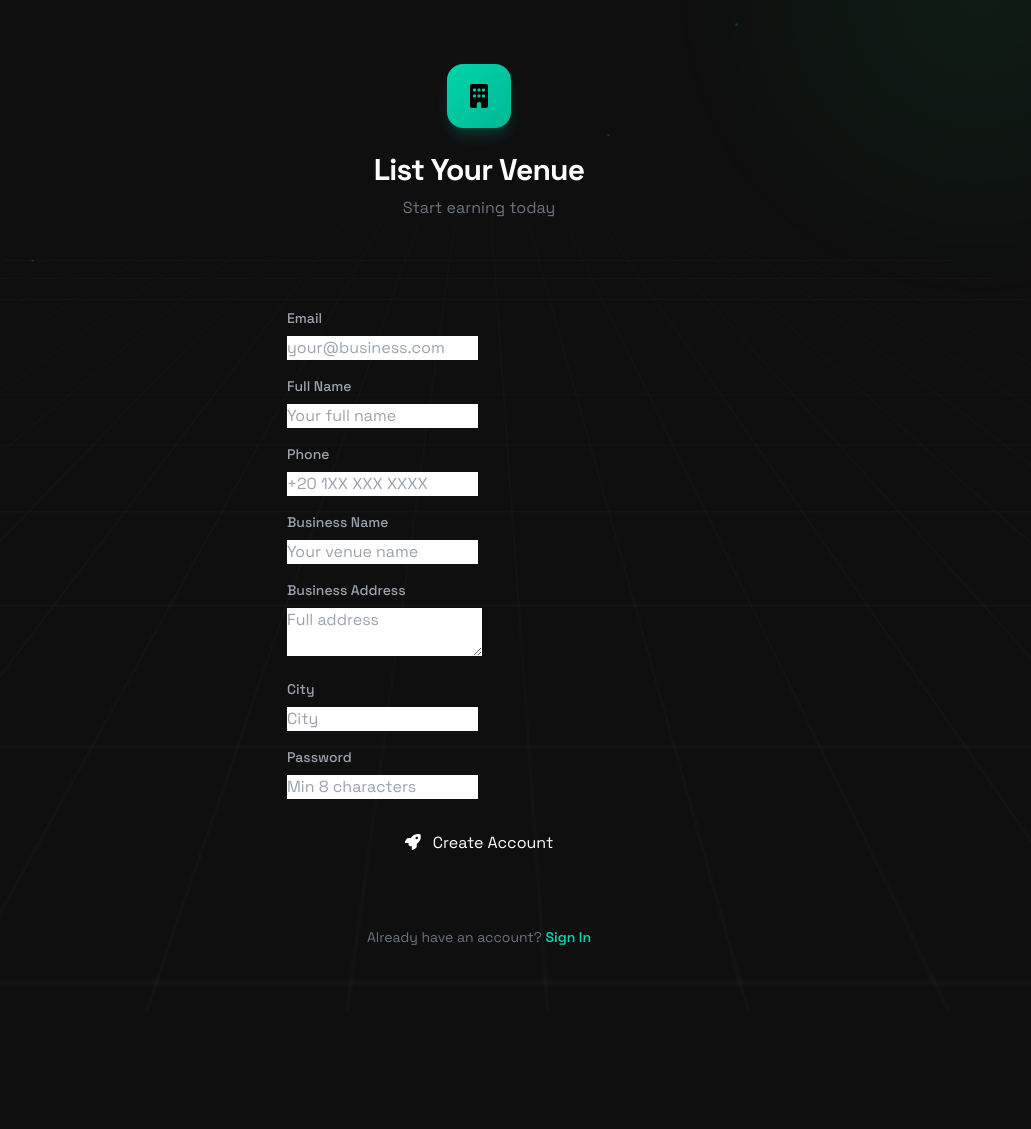
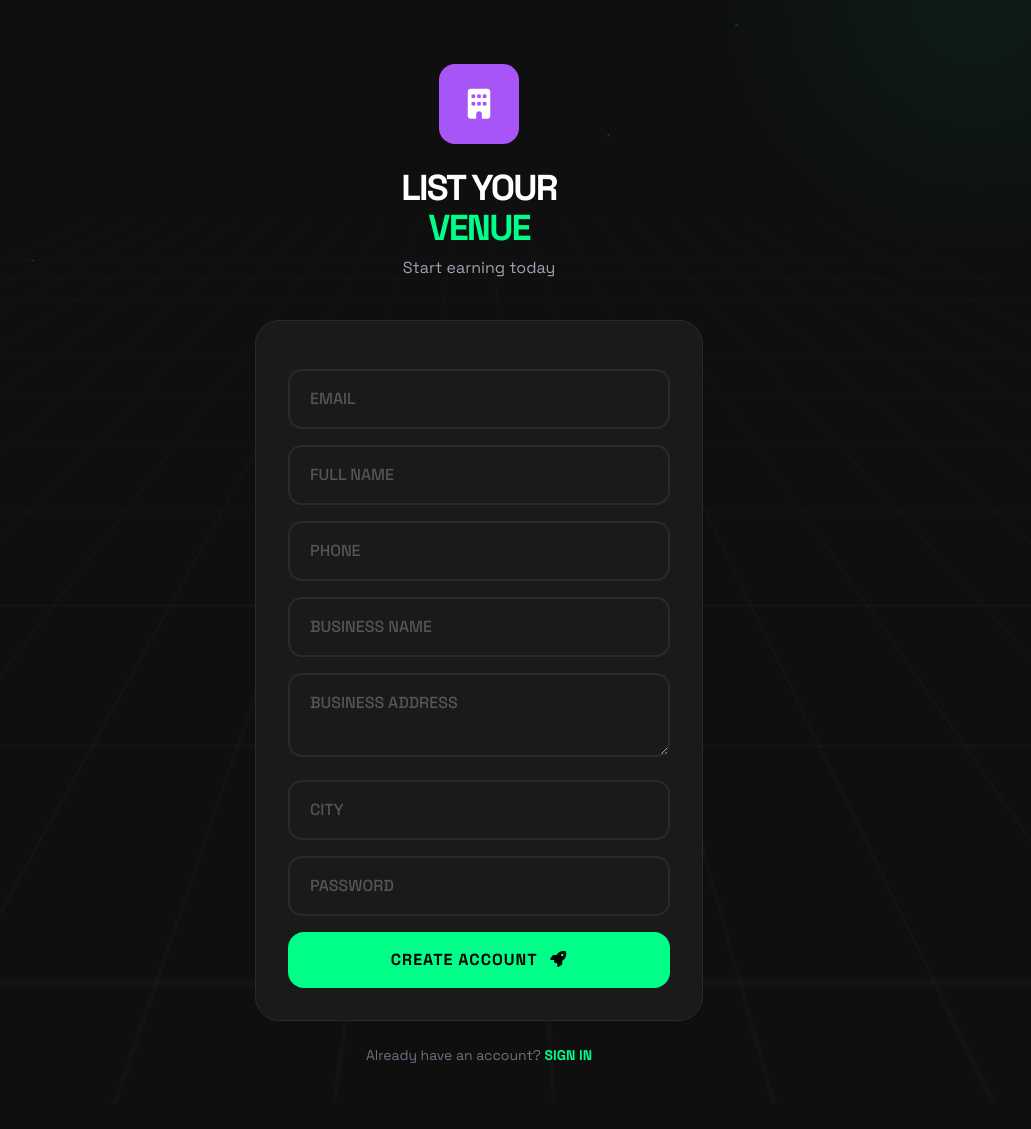
Before and after one commit to saifhathout/booking, a Django app: page /accounts/register/venue-owner/ in a window 1280 px wide. Shown: the part 65-1194 px from the top of the page, without its empty margins (161-1192 px from the left). Before the commit the page ends 1010 px from the top, so only its background shows below. Run offline with Django 5.2, Linux system fonts and the light colour scheme; some libraries are stand-ins or nearby versions.

Commit message:
Update register_venue_owner.html

```diff
--- a/accounts/templates/accounts/register_venue_owner.html
+++ b/accounts/templates/accounts/register_venue_owner.html
@@ -6,60 +6,33 @@
     <div class="w-full max-w-md animate-fade-up">
 
         <div class="text-center mb-10">
-            <div class="w-16 h-16 rounded-2xl bg-gradient-to-br from-[#00D4AA] to-[#00B894] flex items-center justify-center mx-auto mb-6 shadow-lg shadow-[#00D4AA]/20">
-                <i class="fas fa-building text-2xl text-black"></i>
+            <div class="card-icon-energy icon-purple w-20 h-20 rounded-2xl flex items-center justify-center mx-auto mb-6">
+                <i class="fas fa-building text-3xl text-white"></i>
             </div>
-            <h1 class="text-3xl font-extrabold tracking-tight">List Your Venue</h1>
-            <p class="text-gray-500 mt-2">Start earning today</p>
+            <h1 class="text-4xl font-black tracking-tighter">LIST YOUR<br><span class="text-[#00FF88]">VENUE</span></h1>
+            <p class="text-gray-400 mt-2">Start earning today</p>
         </div>
 
-        <div class="premium-card p-8">
+        <div class="energy-card p-8">
             <form method="POST" class="space-y-4">
                 {% csrf_token %}
 
-                <div>
-                    <label class="text-sm font-medium text-gray-400 mb-2 block">Email</label>
-                    <input type="email" name="email" class="input-premium" placeholder="your@business.com" required>
-                </div>
+                <input type="email" name="email" class="input-fire" placeholder="EMAIL" required>
+                <input type="text" name="full_name" class="input-fire" placeholder="FULL NAME" required>
+                <input type="text" name="phone" class="input-fire" placeholder="PHONE" required>
+                <input type="text" name="business_name" class="input-fire" placeholder="BUSINESS NAME" required>
+                <textarea name="business_address" rows="2" class="input-fire" placeholder="BUSINESS ADDRESS" required></textarea>
+                <input type="text" name="business_city" class="input-fire" placeholder="CITY" required>
+                <input type="password" name="password" class="input-fire" placeholder="PASSWORD" required>
 
-                <div>
-                    <label class="text-sm font-medium text-gray-400 mb-2 block">Full Name</label>
-                    <input type="text" name="full_name" class="input-premium" placeholder="Your full name" required>
-                </div>
-
-                <div>
-                    <label class="text-sm font-medium text-gray-400 mb-2 block">Phone</label>
-                    <input type="text" name="phone" class="input-premium" placeholder="+20 1XX XXX XXXX" required>
-                </div>
-
-                <div>
-                    <label class="text-sm font-medium text-gray-400 mb-2 block">Business Name</label>
-                    <input type="text" name="business_name" class="input-premium" placeholder="Your venue name" required>
-                </div>
-
-                <div>
-                    <label class="text-sm font-medium text-gray-400 mb-2 block">Business Address</label>
-                    <textarea name="business_address" rows="2" class="input-premium" placeholder="Full address" required></textarea>
-                </div>
-
-                <div>
-                    <label class="text-sm font-medium text-gray-400 mb-2 block">City</label>
-                    <input type="text" name="business_city" class="input-premium" placeholder="City" required>
-                </div>
-
-                <div>
-                    <label class="text-sm font-medium text-gray-400 mb-2 block">Password</label>
-                    <input type="password" name="password" class="input-premium" placeholder="Min 8 characters" required>
-                </div>
-
-                <button type="submit" class="btn-gradient w-full py-4 text-base mt-4">
-                    <i class="fas fa-rocket mr-2"></i> Create Account
+                <button type="submit" class="btn-fire w-full py-4 text-base mt-4">
+                    CREATE ACCOUNT <i class="fas fa-rocket ml-2"></i>
                 </button>
             </form>
         </div>
 
         <p class="text-center text-sm text-gray-500 mt-6">
-            Already have an account? <a href="{% url 'accounts:login' %}" class="text-[#00D4AA] hover:underline font-semibold">Sign In</a>
+            Already have an account? <a href="{% url 'accounts:login' %}" class="text-[#00FF88] font-bold hover:underline">SIGN IN</a>
         </p>
     </div>
 </div>
```
